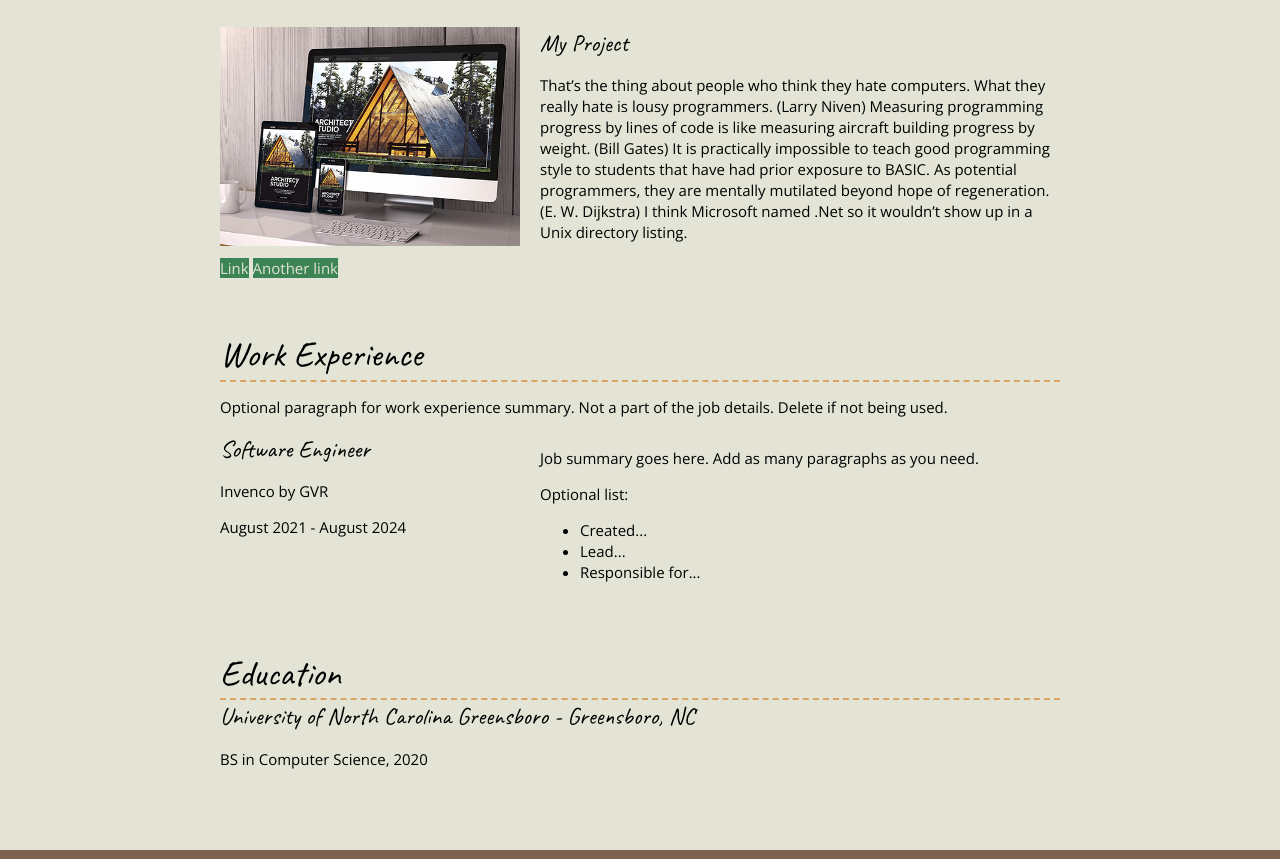
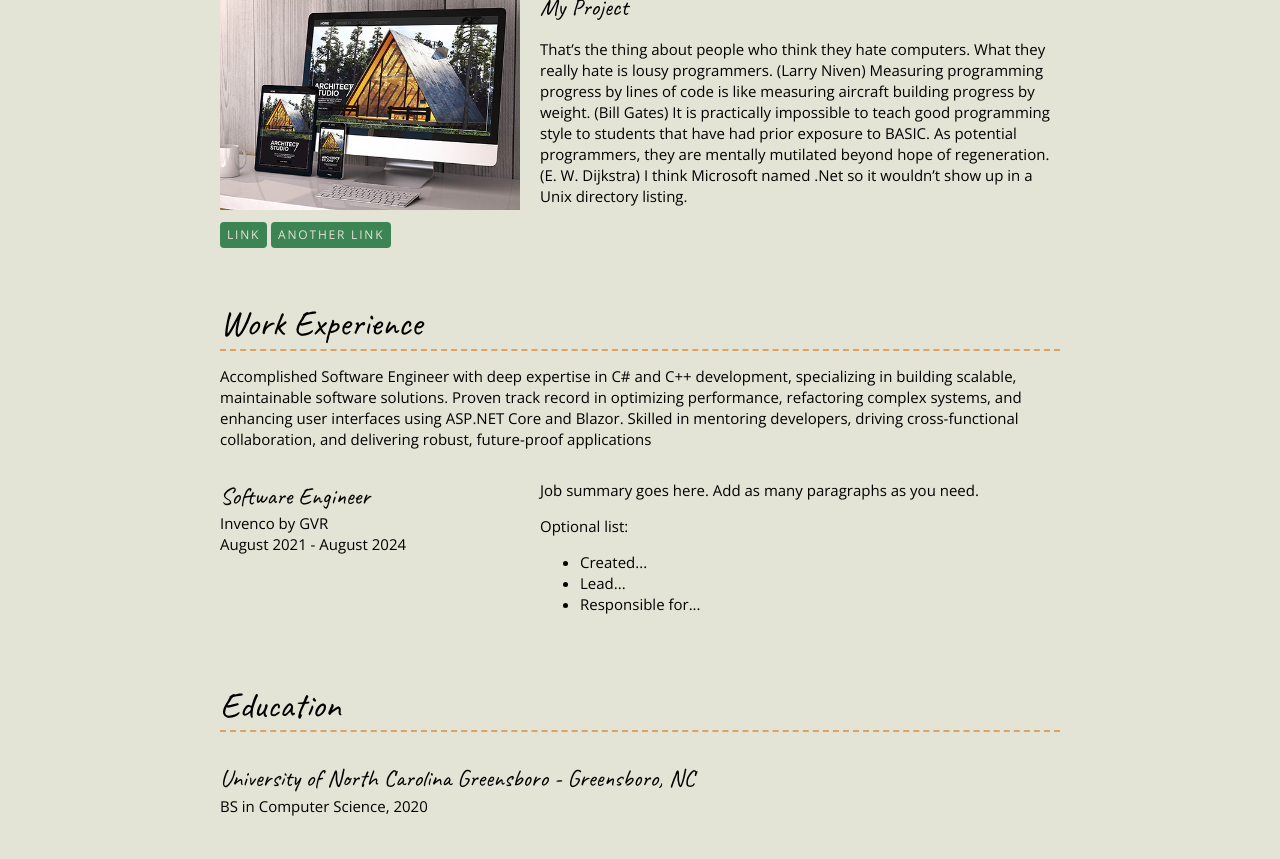
Before and after one commit to matthewjmalzahn96/mjm-webpage, a plain HTML site: page resume.html in a window 1280 px wide. Shown: the part 916-1775 px from the top of the page. Drawn offline with nearby package versions, Linux system fonts and the light colour scheme.

Commit message:
decorate buttons and adjust margins for education and project sections; removed some words.

```diff
--- a/css/styles.css
+++ b/css/styles.css
@@ -72,6 +72,13 @@ footer a:hover {
     background: #3C8453; /* Dark Green */
     color: #E4E4D6;
     text-decoration: none;
+    text-transform: uppercase;
+    font-size: 1.2rem;
+    display: inline-block;
+    padding: 7px;
+    letter-spacing: .15em;
+    line-height: 1;
+    border-radius: 4px;
 }
 
 .content-wrapper {
@@ -120,6 +127,7 @@ footer a:hover {
     position: fixed;
     top: 5px;
     left: 5px;
+    font-size: 1.5rem;
 }
 
 /* Profile
@@ -145,11 +153,25 @@ footer a:hover {
     display: grid;
     grid-template-columns: 300px 1fr;
     column-gap: 20px;
+    margin: 30px 0;
+}
+
+.work-details p {
+    margin: 0;
+}
+
+.work-summary p:first-child {
+    margin: 0;
 }
 
 /* Education
 ----------------------------------------*/
-
+.education-item {
+    margin: 30px 0;
+}
+.education-item p {
+    margin: 0;
+}
 
 /* FOOTER
 ----------------------------------------*/
--- a/resume.html
+++ b/resume.html
@@ -34,7 +34,6 @@
       <section class="resume-section">
         <!-- Start content edits below this line. -->
         <h2>Projects</h2>
-        <p>Optional paragraph for the Projects summary. Delete if not being used.</p>
 
         <!-- To add more items, copy this whole <section></section> block-->
         <section class="project-item">
@@ -54,7 +53,10 @@
       <section class="resume-section">
         <!-- Start content edits below this line.  -->
         <h2>Work Experience</h2>
-        <p>Optional paragraph for work experience summary. Not a part of the job details. Delete if not being used.</p>
+        <p>Accomplished Software Engineer with deep expertise in C# and C++ development, specializing in building
+          scalable, maintainable software solutions. Proven track record in optimizing performance, refactoring complex
+          systems, and enhancing user interfaces using ASP.NET Core and Blazor. Skilled in mentoring developers, driving
+          cross-functional collaboration, and delivering robust, future-proof applications</p>
 
         <!-- To add more items, copy this whole <section></section> block -->
         <section class="work-item">
@@ -85,7 +87,7 @@
         <h2>Education</h2>
 
         <!-- To add more items, copy this whole <section></section> block -->
-        <section>
+        <section class="education-item">
           <h3>University of North Carolina Greensboro - Greensboro, NC</h3>
           <p>BS in Computer Science, 2020</p>
         </section>
```
